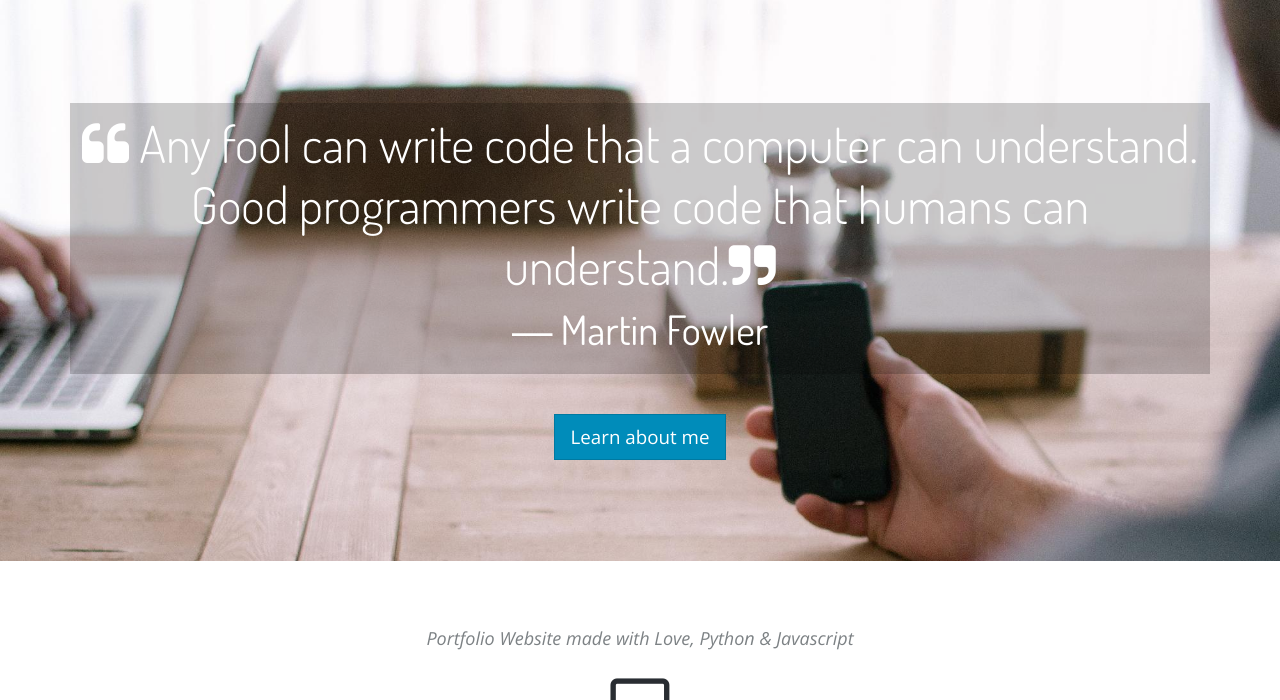
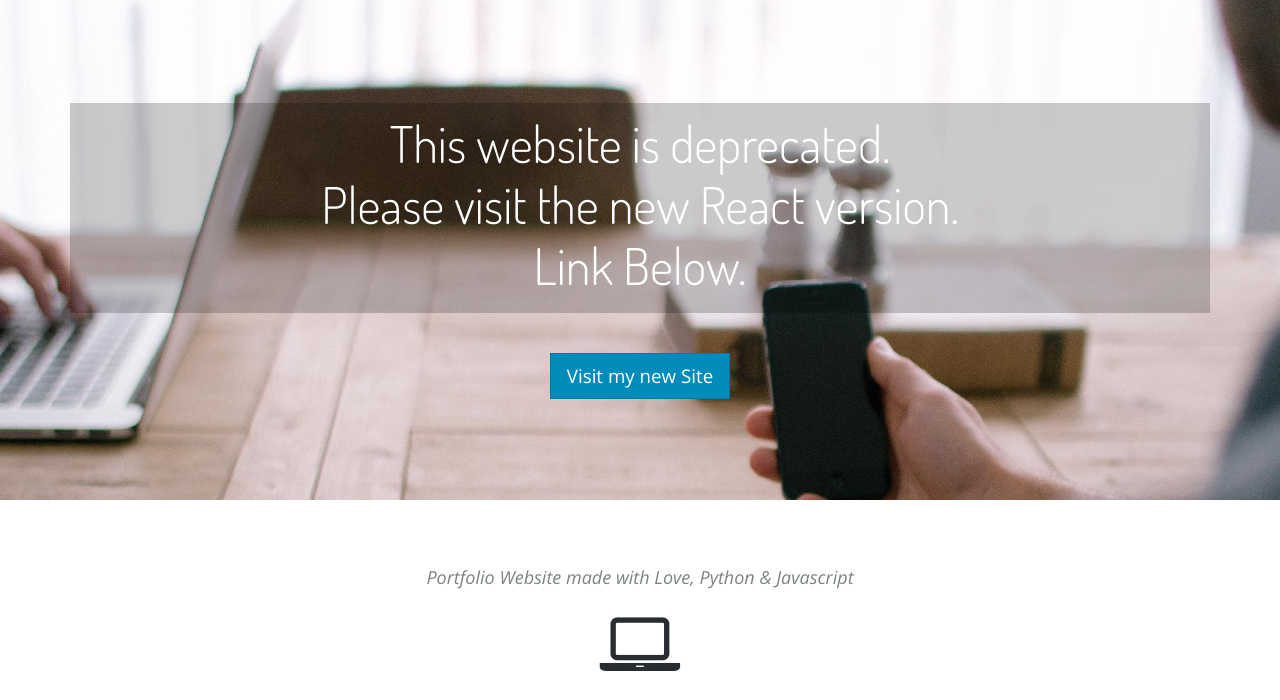
Before and after one commit to YannickLeRoux/my-portfolio, a Django app: page / in a window 1280 px wide. Shown: the part 71-771 px from the top of the page. Run offline with Django 3.2, Linux system fonts and the light colour scheme; some libraries are stand-ins or nearby versions; some web fonts are replaced.

Commit message:
Create link to new website

```diff
--- a/templates/portfolio/about.html
+++ b/templates/portfolio/about.html
@@ -16,7 +16,7 @@
 </div>
 <div class="container">
 	<div class="container my-5">
-		<div class="text-center"><a href="http://yannick-dev.com/static/files/Resume-v7.pdf" target="_blank" class="btn btn-primary btn-lg hero-button anim-button mb-4" id="download" >Download my Resume</a></div>
+		<div class="text-center"><a href="http://yannick-dev.com/static/files/Resume-v10.pdf" target="_blank" class="btn btn-primary btn-lg hero-button anim-button mb-4" id="download" >Download my Resume</a></div>
 
 		<br/>
 		<p>After working for ten years as a sound engineer and DJ in the music industry, I felt a desire to switch career early 2017.</br>
--- a/templates/portfolio/index.html
+++ b/templates/portfolio/index.html
@@ -5,10 +5,9 @@
 		{% block content %}
    <div class="jumbotron hero-technology">
         <div class="container home-title-container">
-				<h1 class="homepage-title"><i class="fa fa-quote-left"></i> Any fool can write code that a computer can understand. </br>Good programmers write code that humans can understand.<i class="fa fa-quote-right"></i>
-				</br><small>― Martin Fowler </small></h1>
+				<h1 class="homepage-title">This website is deprecated.<br>Please visit the new React version.<br>Link Below.</h1>
 		</div>
-				<p><a class="btn btn-primary btn-lg hero-button anim-button" role="button" href="{% url 'portfolio:about' %}">Learn about me</a></p>
+				<p><a class="btn btn-primary btn-lg hero-button anim-button" role="button" href="https://yannickleroux.com">Visit my new Site</a></p>
     </div>
     <div class="container mb-5">
 			<div class="text-center">
```
Also changed, not shown: 5 other files.
